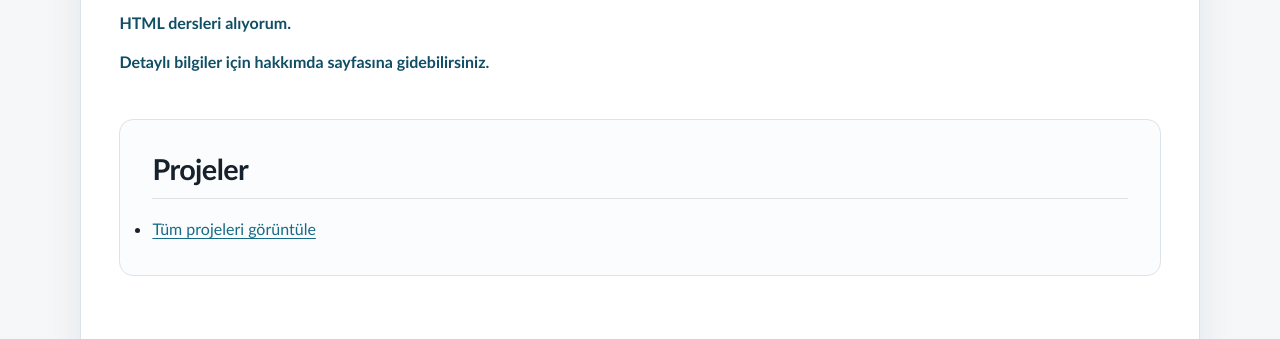
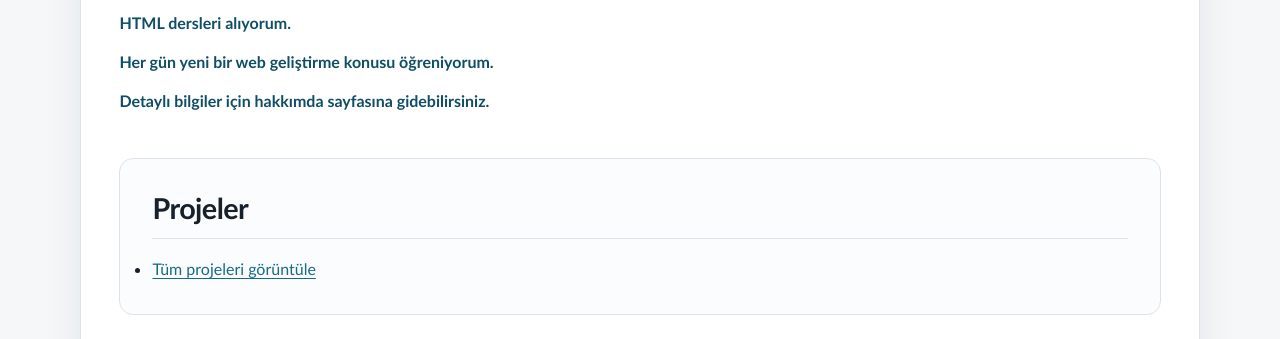
Before and after one commit to umutcangrl2026/umutcangurel-site, a plain HTML site: page index.html in a window 1280 px wide. Shown: the part 461-800 px from the top of the page. Drawn offline with Linux system fonts and the light colour scheme.

Commit message:
docs: ana sayfaya öğrenme paragrafı ekle

```diff
--- a/index.html
+++ b/index.html
@@ -52,6 +52,7 @@
         <h1>Umutcan Gürel</h1>
         <p class="vurgu">Ben Umutcan Gürel. 26 Yaşındayım ve Bursa'da yaşıyorum.</p>
         <p class="vurgu">HTML dersleri alıyorum.</p>
+        <p class="vurgu">Her gün yeni bir web geliştirme konusu öğreniyorum.</p>
         <!-- Bu görseller sadece deneme amaçlıdır-->
                      <!-- Yeni görsel eklemek için aşağıdaki satırdaki yorumu kaldırabilirsin.
                      <img src="images/asensiogeneral.webp"  alt="Marco Asensio'nun general kıyafetli portresi" width="720" height="720">
```
